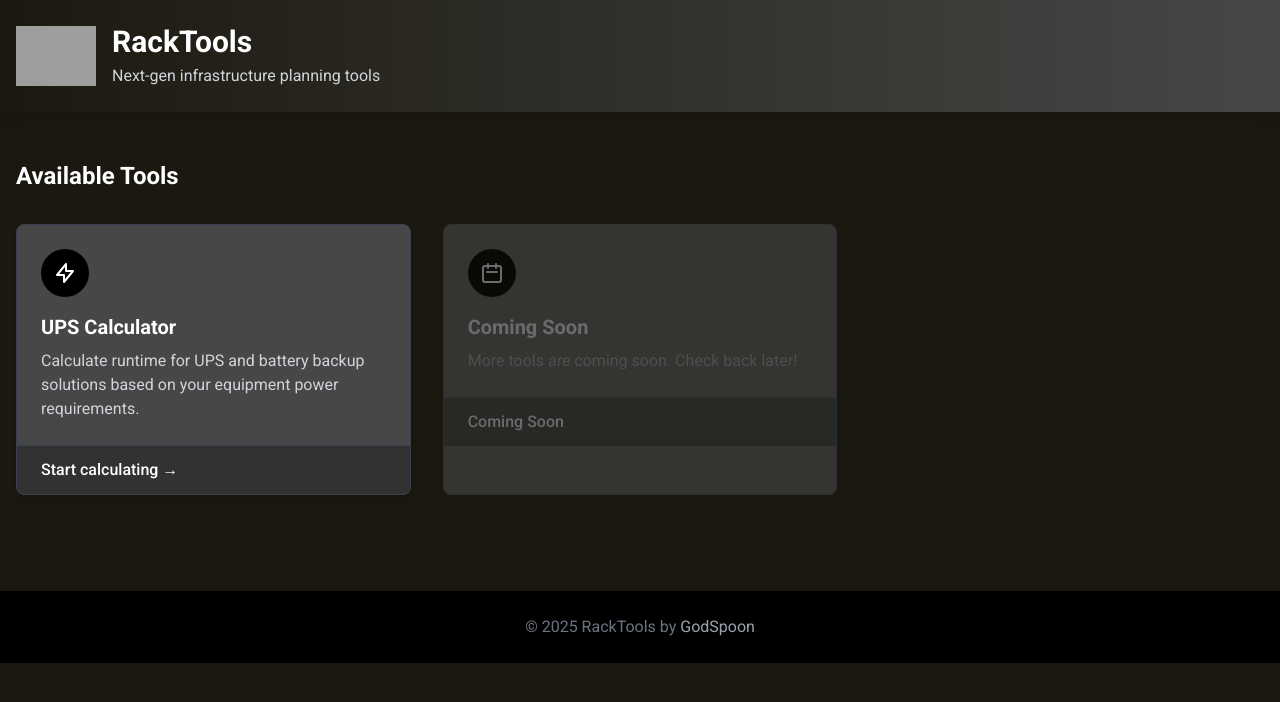
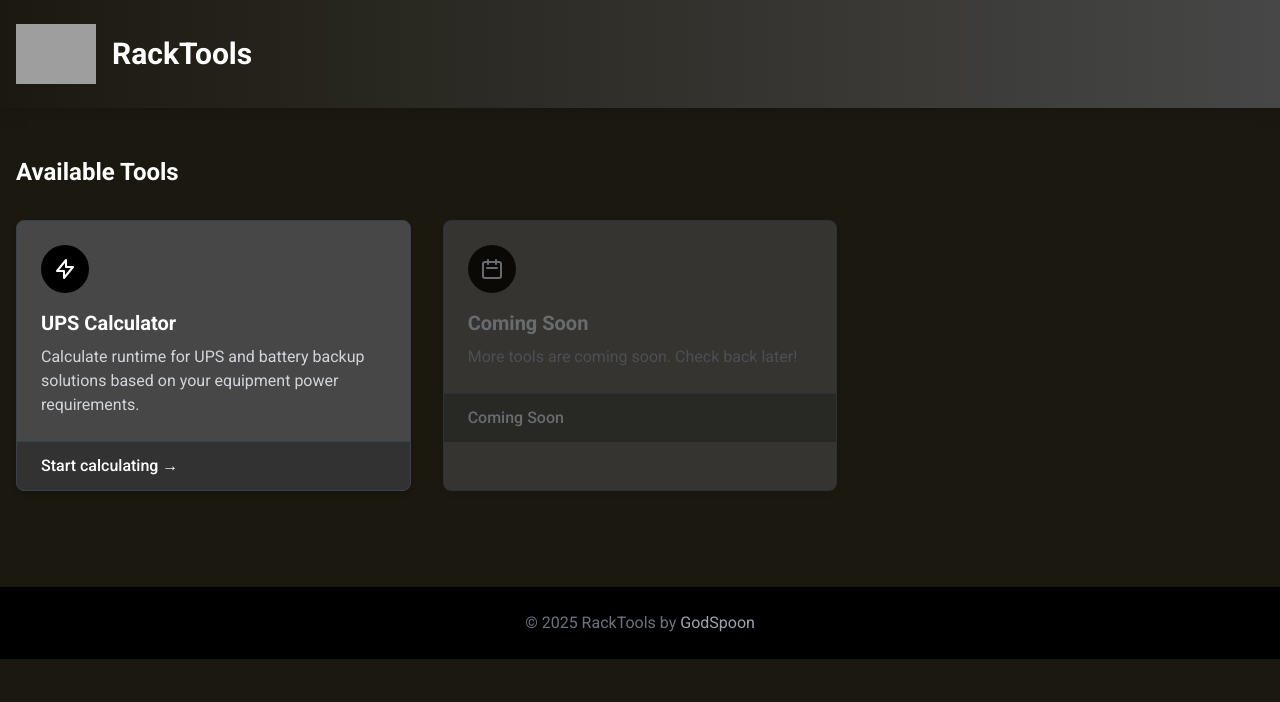
Before and after one commit to GodSpoon/RackTools, a plain HTML site: page index.html in a window 1280 px wide. Drawn offline with nearby package versions, Linux system fonts and the light colour scheme; grey boxes are pictures that could not be loaded.

Commit message:
Update index.html

```diff
--- a/index.html
+++ b/index.html
@@ -51,7 +51,6 @@
                 </div>
                 <div>
                     <h1 class="text-3xl font-bold text-white">RackTools</h1>
-                    <p class="mt-1 text-gray-300">Next-gen infrastructure planning tools</p>
                 </div>
             </div>
         </div>
```
